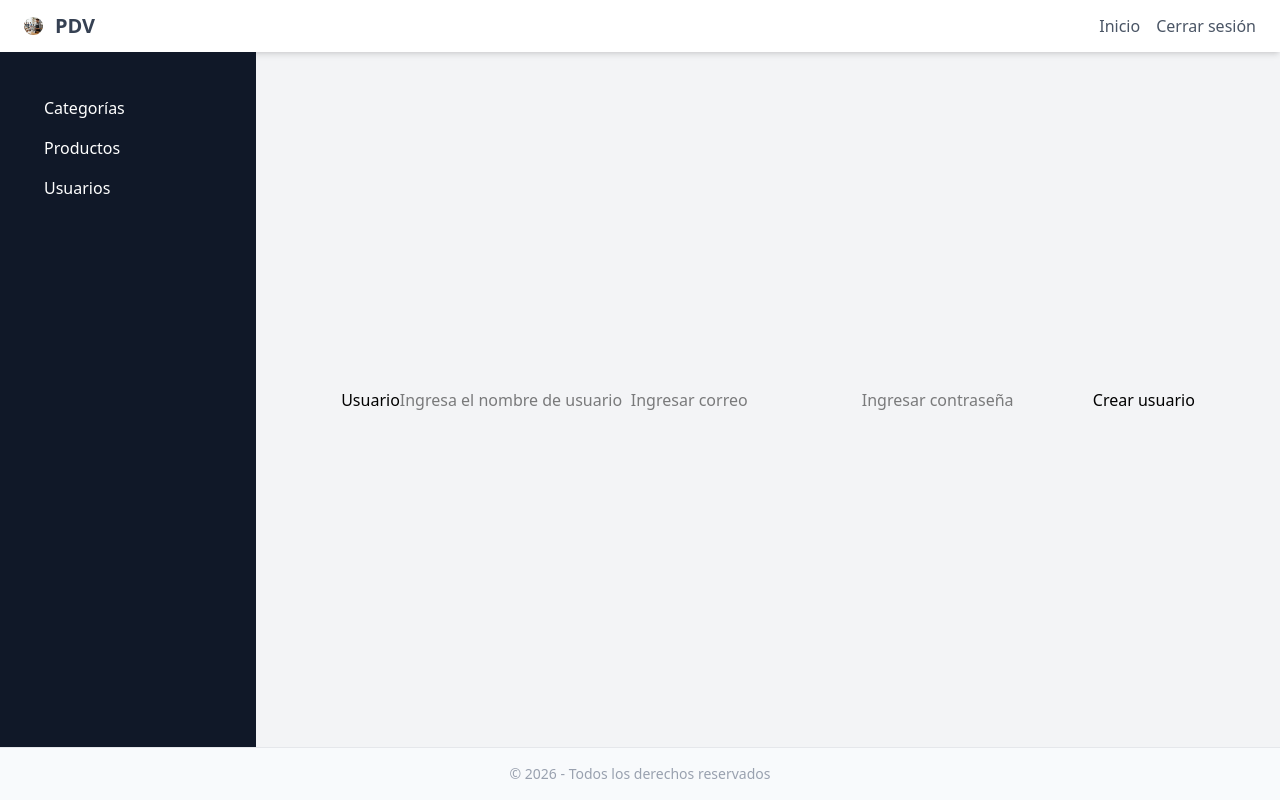
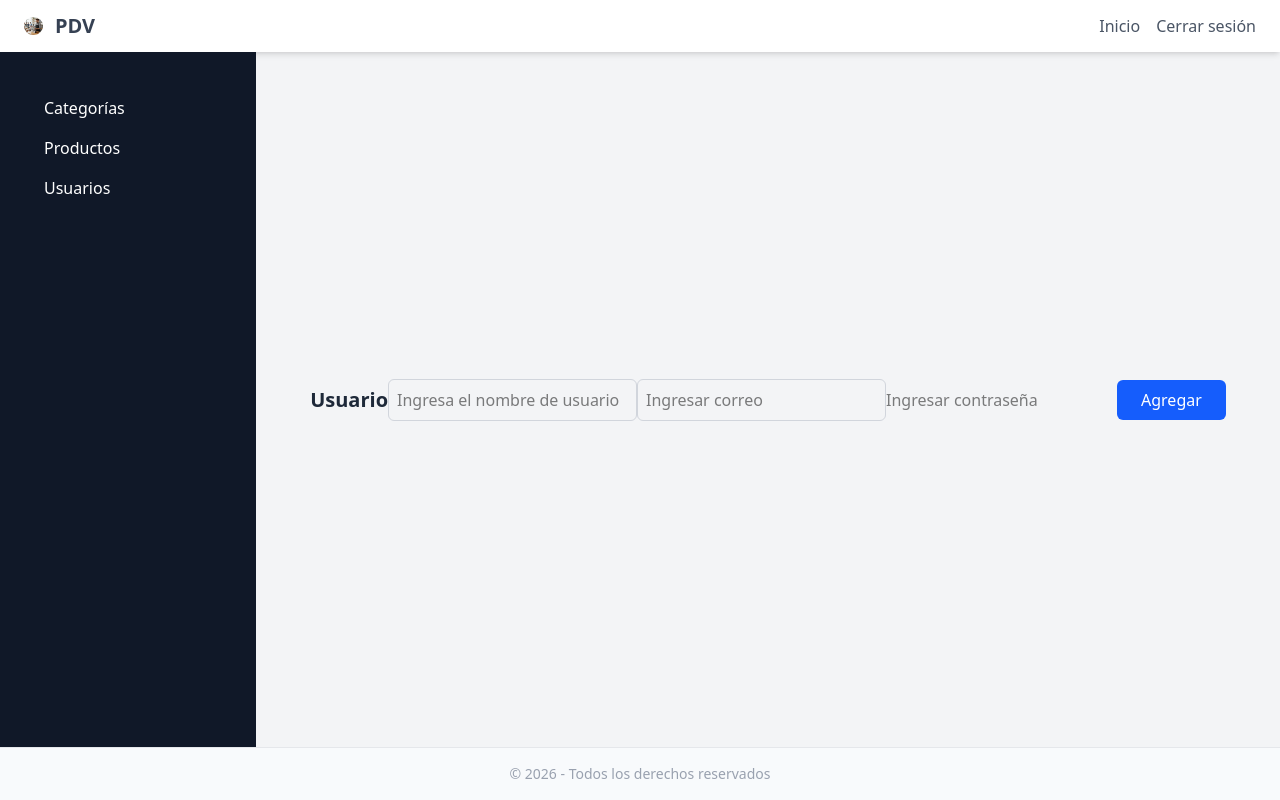
Before and after one commit to NayeliAndrade/punto_de_venta, a React (Vite) app: page /addUser in a window 1280 px wide. Built offline with nearby package versions, Linux system fonts and the light colour scheme; what axios-mock-adapter would draw is missing.

Commit message:
formulario de agregar usuario

```diff
--- a/src/pages/AddUser.tsx
+++ b/src/pages/AddUser.tsx
@@ -1,17 +1,47 @@
+import type React from "react";
+import Input from "../components/Input";
+import Title from "../components/Title";
+import Button from "../components/Button";
+import { useState } from "react";
+
 function AddUser() {
+    const [formData, setFormData] = useState({ id: "", name: "", email: "" });
+
+    const handleChange = (e: React.ChangeEvent<HTMLInputElement>) => {
+        //obtiene el nombre y el valor del input que se esta modificando
+        const { name, value } = e.target;
+        //actualiza el estado del formulario con el nuevo valor
+        setFormData(prevState => ({
+            //copia el estado anterior
+            ...prevState,
+            [name]: value
+        }));
+        //console.log(name, value);
+
+    }
     return (
         <>
-            <h1>Usuario</h1>
-            <input type="text"
+            <Title text="Usuario" />
+
+            <Input
+                type="text"
                 placeholder="Ingresa el nombre de usuario"
+                name="name"
+                value={formData.name}
+                onChange={handleChange}
             />
-            <input type="text"
+            <Input
+                type="text"
                 placeholder="Ingresar correo"
+                name="email"
+                value={formData.email}
+                onChange={handleChange}
             />
             <input type="text"
                 placeholder="Ingresar contraseña"
             />
-            <button type="submit">Crear usuario</button>
+            <Button text="Agregar" type="submit" />
+
         </>
     )
 }
--- a/src/pages/UserList.tsx
+++ b/src/pages/UserList.tsx
@@ -37,7 +37,7 @@ function UserList() {
             <div className="w-full min-h-screen p-6">
                 <div className="flex justify-between items-center mb-4">
                     <Title text="Lista de Usuarios" />
-                    <Link to="/addProduct" className="block p-2 bg-blue-600 hover:bg-blue-700 text-white font-medium rounded-md transition-colors duration-200">
+                    <Link to="/addUser" className="block p-2 bg-blue-600 hover:bg-blue-700 text-white font-medium rounded-md transition-colors duration-200">
                         Agregar usuario
                     </Link >
                 </div>
```
